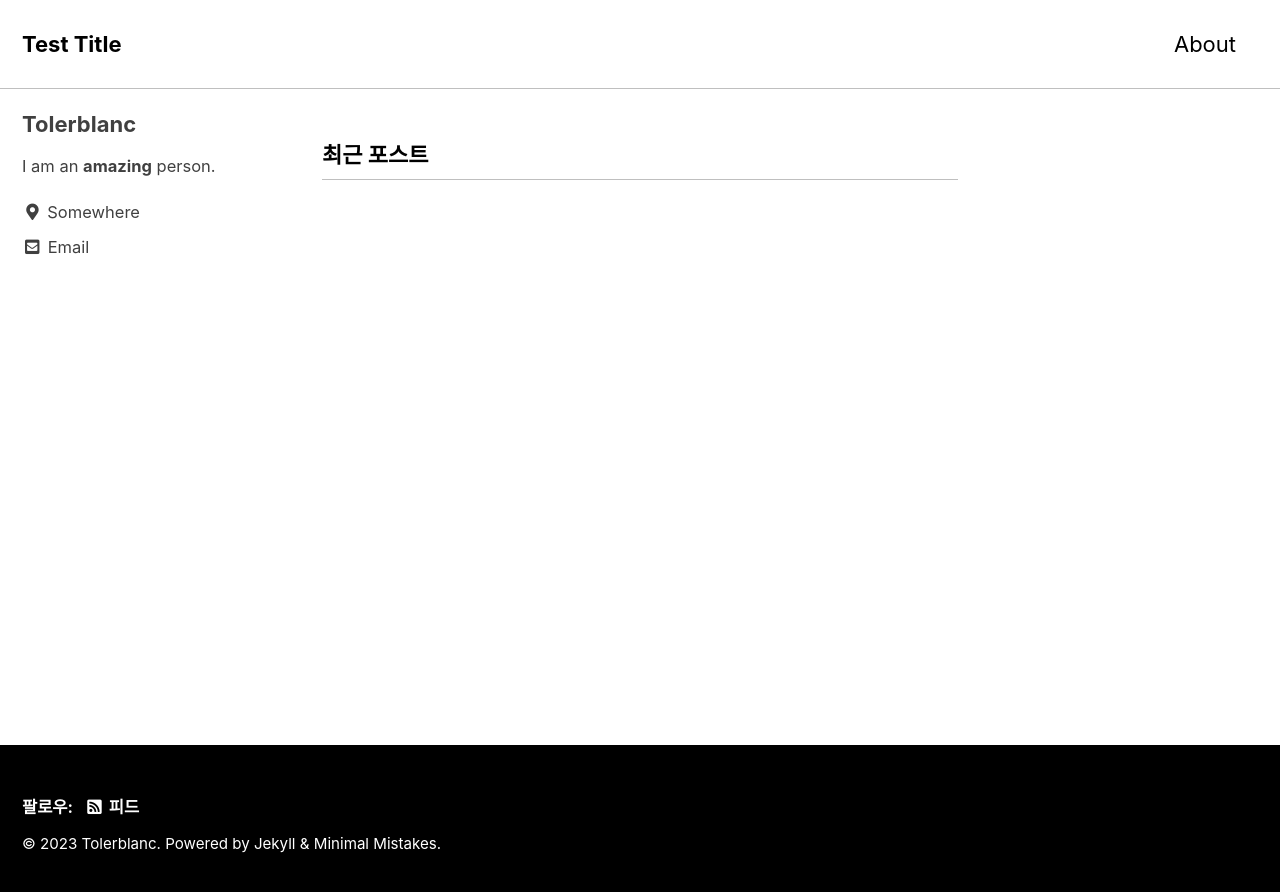
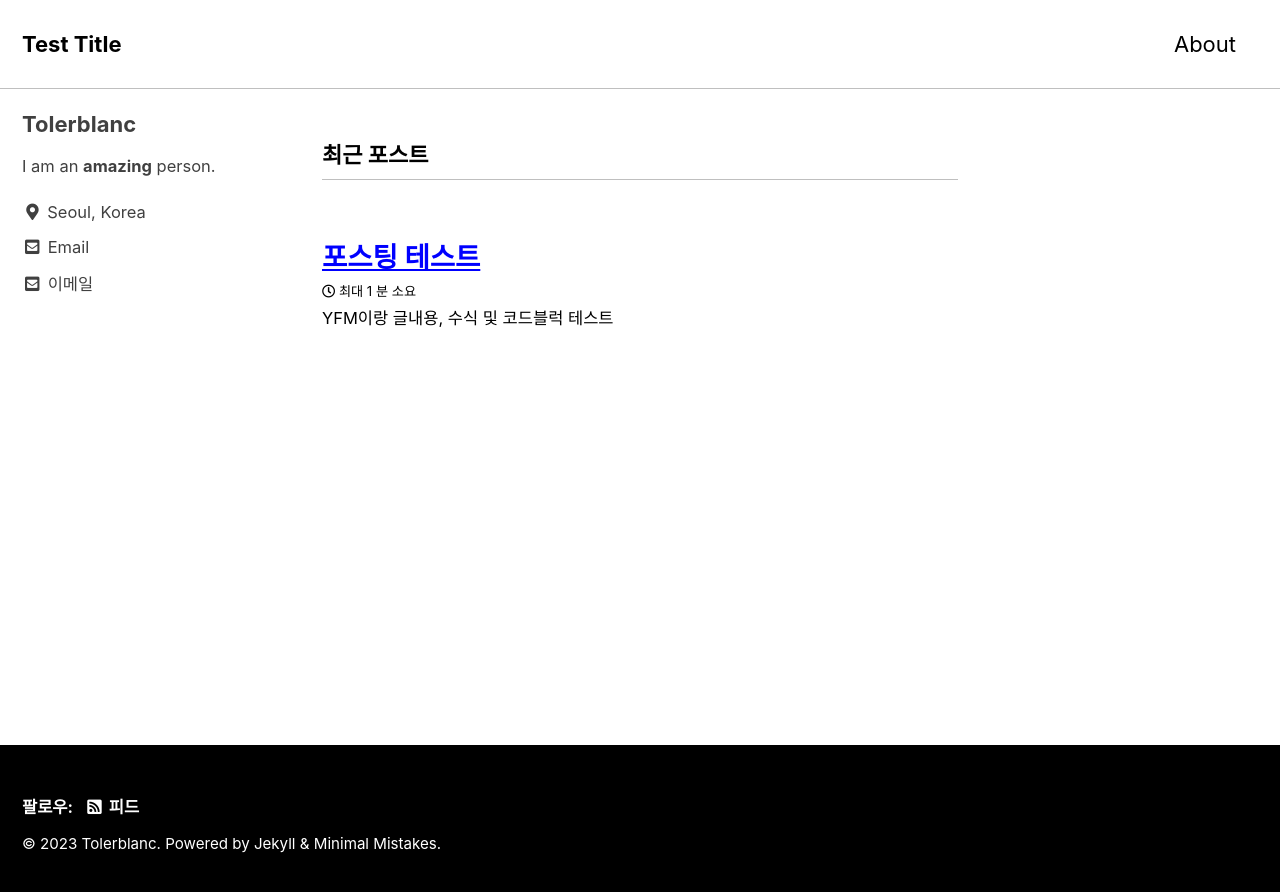
Before and after one commit to Tolerblanc/Tolerblanc.github.io, a Jekyll site: the page built from index.html, in a window 1280 px wide. Shown: the top 892 px of the page. Built offline with Jekyll 4.4.1, drawn with Linux system fonts in a browser that asks for light colours; cached includes are drawn as plain includes; the list of posts is cut into pages by our own code.

Commit message:
add mathjax and dummy post

````diff
--- a/_config.yml
+++ b/_config.yml
@@ -107,8 +107,8 @@ author:
   name             : "Tolerblanc"
   avatar           : # path of avatar image, e.g. "/assets/images/bio-photo.jpg"
   bio              : "I am an **amazing** person."
-  location         : "Somewhere"
-  email            :
+  location         : "Seoul, Korea"
+  email            : "hihj070914@icloud.com"
   links:
     - label: "Email"
       icon: "fas fa-fw fa-envelope-square"
@@ -290,3 +290,4 @@ defaults:
       comments: # true
       share: true
       related: true
+      mathjax: true
--- /dev/null
+++ b/_posts/2023-08-05-test-post.md
@@ -0,0 +1,17 @@
+---
+title:  "포스팅 테스트"
+excerpt: "YFM이랑 글내용, 수식 및 코드블럭 테스트"
+categories:
+  - Blog
+tags:
+  - Test
+last_modified_at: 2023-08-05T00:05:00-05:00
+---
+
+이 글의 제목은 {{ page.title }}
+
+```python
+print("hello world!")
+```
+
+\\( g^\prime(t) = \displaystyle\frac{d}{dt}f(A,B) = \frac{\partial}{\partial A}f(A,B)\frac{dA}{dt} + \frac{\partial}{\partial B}f(A,B)\frac{dB}{dt} \\)
````
Also changed, not shown: _includes/scripts.html (+7 -0 lines).
